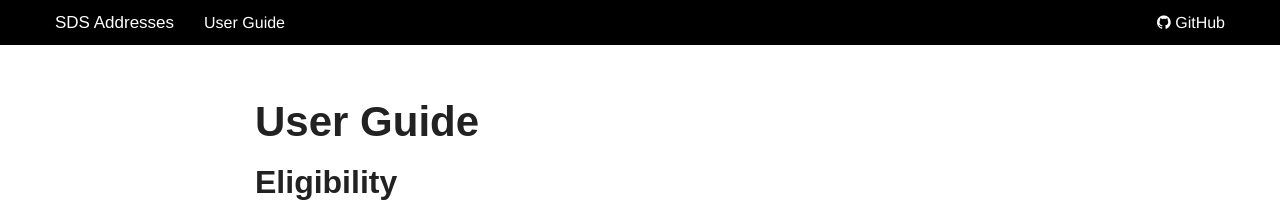
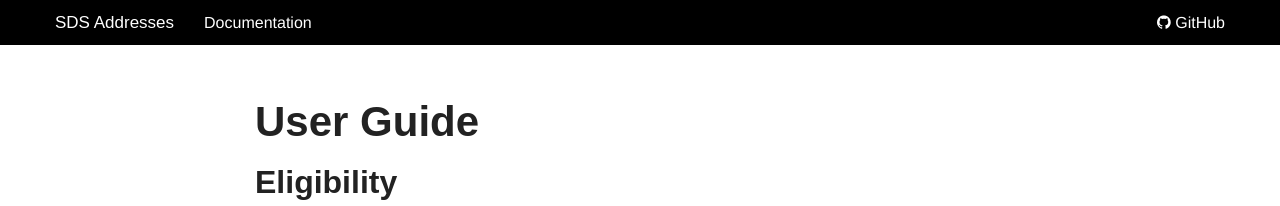
Before and after one commit to folklabs/sds-addresses, a Jekyll site: the page built from user-guide.md, in a window 1280 px wide. Shown: the top 206 px of the page. Built offline with Jekyll 4.4.1, drawn with Linux system fonts in a browser that asks for light colours; nearby versions of some CDN libraries.

Commit message:
Change menu to Documentation

```diff
--- a/_includes/nav.html
+++ b/_includes/nav.html
@@ -1,3 +1,3 @@
 <li>
-  <a href="{{ site.baseurl }}/user-guide.html">User Guide</a>
+  <a href="{{ site.baseurl }}/user-guide.html">Documentation</a>
 </li>
```
